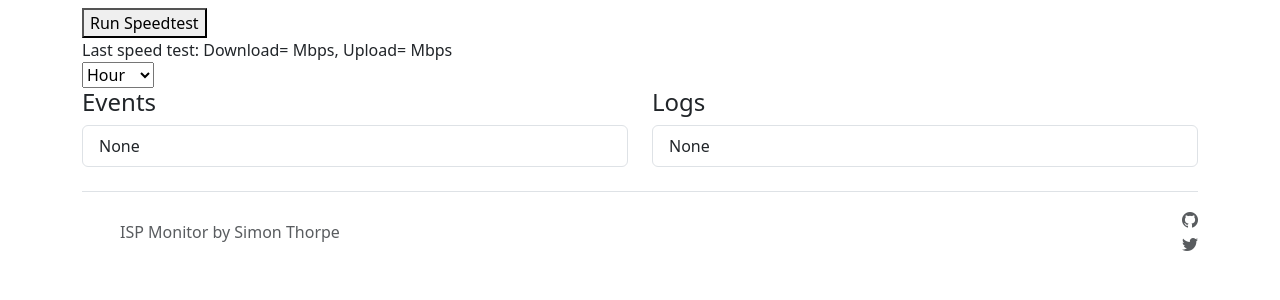
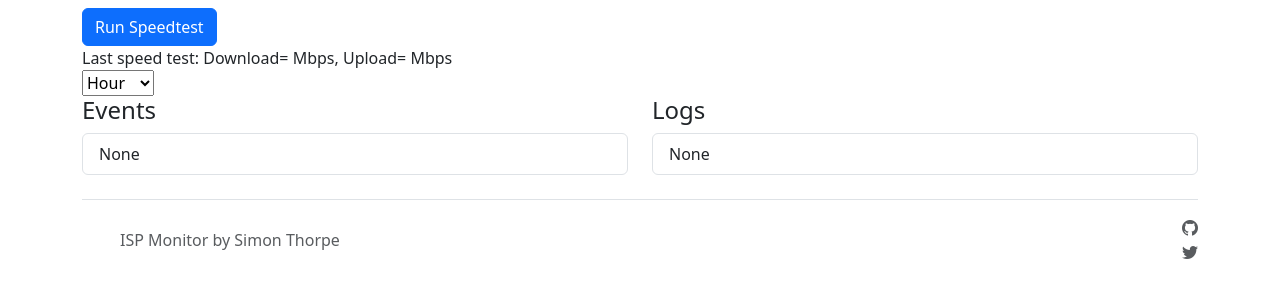
Before and after one commit to securitypedant/ispmonitor, a Python web app: template templates/home.html in a window 1280 px wide. Shown: the part 80-380 px from the top of the page. Run offline with Jinja, Linux system fonts and the light colour scheme; the template is opened without the code that fills it, so the values that code supplies are empty; some libraries are stand-ins or nearby versions.

Commit message:
Minor changes

```diff
--- a/templates/home.html
+++ b/templates/home.html
@@ -8,7 +8,7 @@
   }
 </script>
 <script src="{{url_for('static', filename='home.js')}}"></script>
-<button type="submit" name="speedtest_button" id="speedtest_button">Run Speedtest</button>&nbsp;
+<button type="submit" class="btn btn-primary" name="speedtest_button" id="speedtest_button">Run Speedtest</button>&nbsp;
   <div id="speedtest_result">Last speed test: Download={{ lastSpeedTest['download'] }} Mbps, Upload={{ lastSpeedTest['upload'] }} Mbps</div>
   <div class="row">
     <div class="col-sm">
```
Also changed, not shown: README.md.
